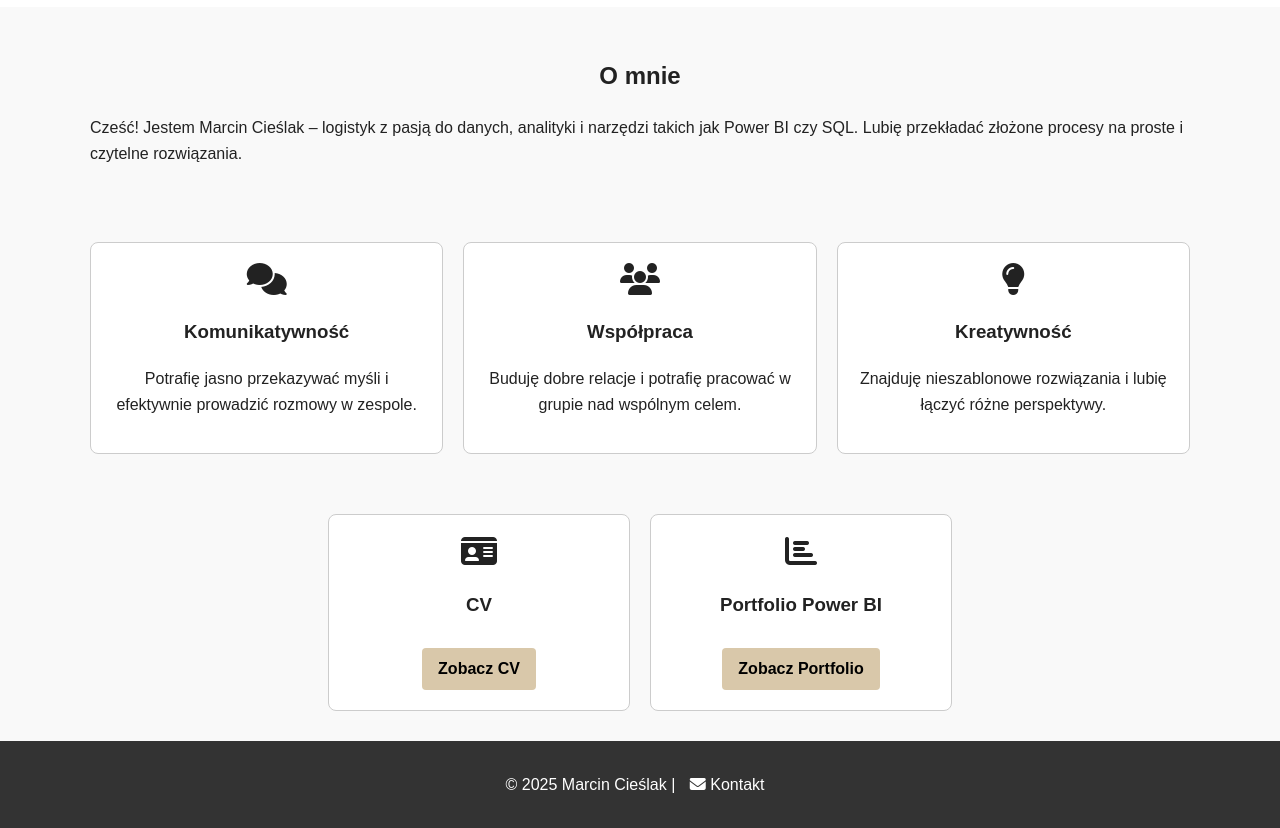
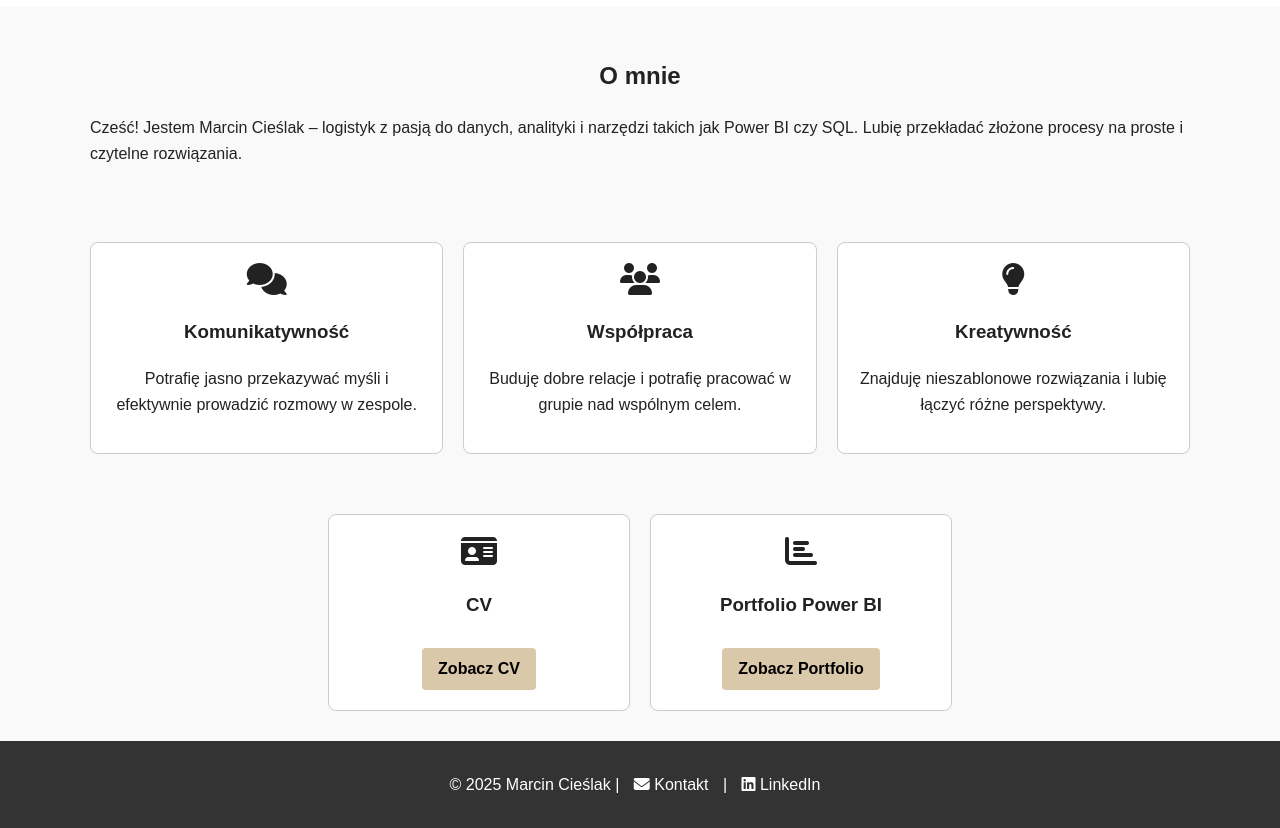
Before and after one commit to marcin782/marcincieslak.github.io, a plain HTML site: page index.html in a window 1280 px wide. Shown: the part 130-958 px from the top of the page. Drawn offline with Linux system fonts and the light colour scheme.

Commit message:
Update index.html

```diff
--- a/index.html
+++ b/index.html
@@ -80,7 +80,8 @@
   <!-- Stopka -->
   <footer>
     <p>&copy; 2025 Marcin Cieślak |
-      <a href="mailto:twojmail@example.com"><i class="fas fa-envelope"></i> Kontakt</a>
+      <a href="mailto:twojmail@example.com"><i class="fas fa-envelope"></i> Kontakt</a> |
+      <a href="https://www.linkedin.com/in/twoj-profil" target="_blank"><i class="fab fa-linkedin"></i> LinkedIn</a>
     </p>
   </footer>
 
```
